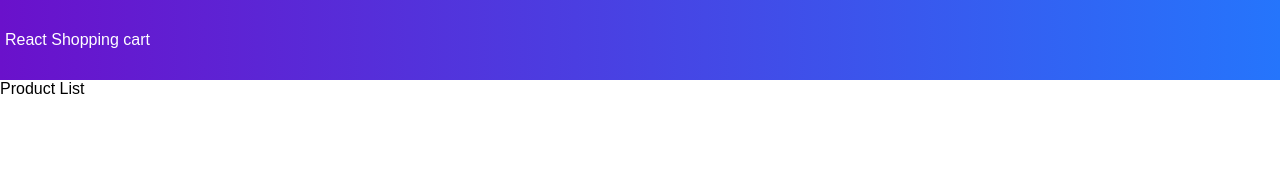
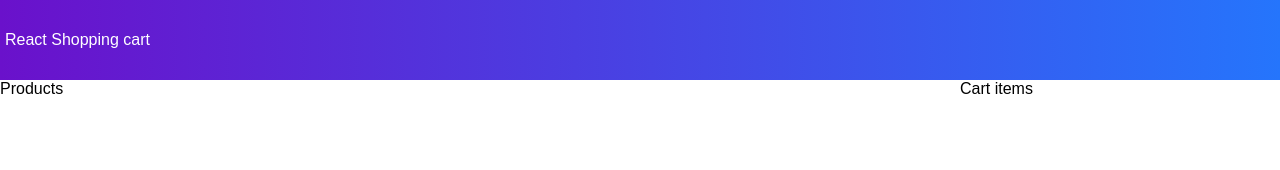
Before and after one commit to Zohaldon/react-shopping-cart, a React (Create React App) app: page / in a window 1280 px wide. Shown: the top 170 px of the page. Built offline with nearby package versions, Linux system fonts and the light colour scheme.

Commit message:
Added divs for product and cart with css style

```diff
--- a/src/App.js
+++ b/src/App.js
@@ -1,16 +1,32 @@
 import React from "react";
 import data from "./data.json";
 
-function App() {
+class App extends React.Component {
+  constructor() {
+    super();
+    this.state = {
+      product: data.products,
+      size: "",
+      sort: "",
+    };
+  }
+
+  render() {
     return (
       <div className="grid-container">
         <header>
           <a href="/">React Shopping cart</a>
         </header>
-      <main>Product List</main>
+        <main>
+          <div className="content">
+            <div className="main">Products</div>
+            <div className="sidebar">Cart items</div>
+          </div>
+        </main>
         <footer>All rights are reserved</footer>
       </div>
     );
   }
+}
 
 export default App;
--- a/src/index.css
+++ b/src/index.css
@@ -58,3 +58,14 @@ footer {
   justify-content: center; /*Horizontal Align*/
   align-items: center; /*Vertical Align*/
 }
+
+.content {
+  display: flex;
+  flex-wrap: wrap;
+}
+.main {
+  flex: 3 60rem;
+}
+.sidebar {
+  flex: 1 20rem;
+}
```
Lines whose indentation alone changed are shown as unchanged.
